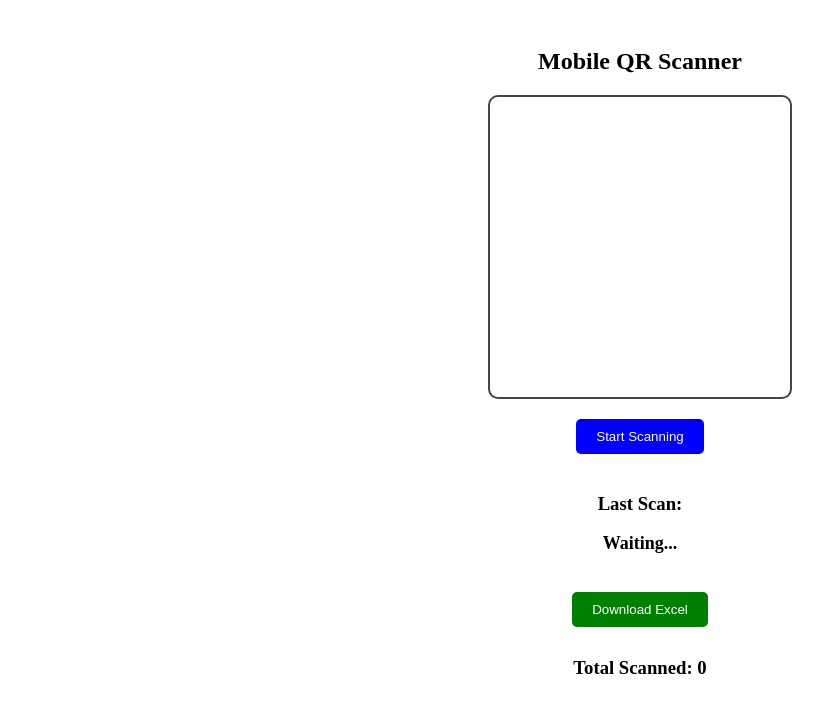
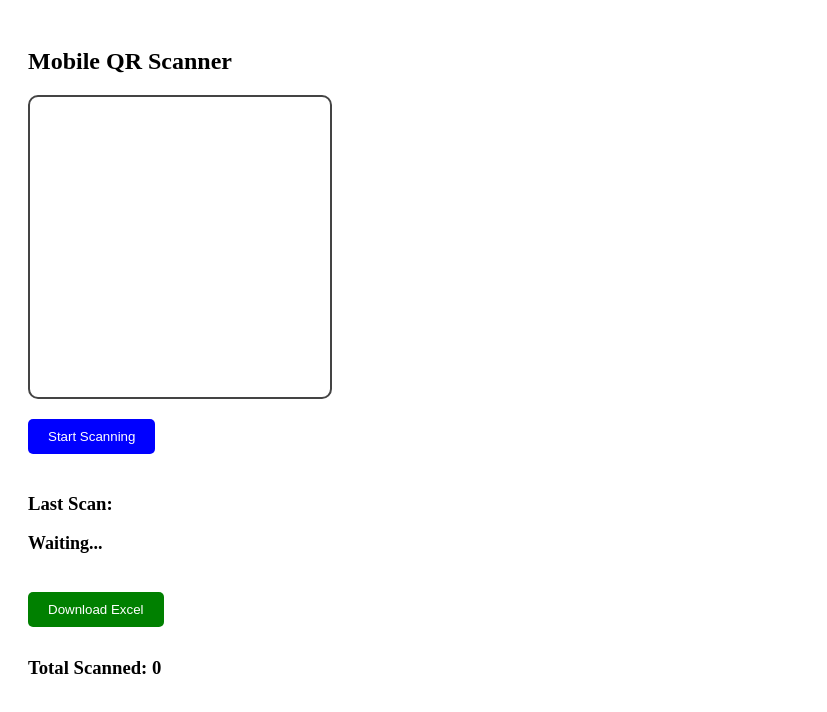
Before and after one commit to disit57186-alt/qrReader, a React (Vite) app: page / in a window 1280 px wide. Shown: the top 712 px of the page, without its empty margins (0-827 px from the left). Built offline with nearby package versions, Linux system fonts and the light colour scheme.

Commit message:
previsious code

```diff
--- a/src/QRScanner.jsx
+++ b/src/QRScanner.jsx
@@ -4,7 +4,7 @@ import { openDB } from "idb";
 import * as XLSX from "xlsx";
 import { saveAs } from "file-saver";
 
-export default function QRScanner({ qrBoxSize = 300, fps = 25 }) {
+export default function QRScanner({ qrBoxSize = 250, fps = 25 }) {
   const [history, setHistory] = useState([]);
   const [lastScan, setLastScan] = useState("");
   const [scanning, setScanning] = useState(false);
@@ -31,69 +31,54 @@ export default function QRScanner({ qrBoxSize = 300, fps = 25 }) {
     initDB();
   }, []);
 
-  // Start scanning
+  // Start scanning manually
   const startScanning = async () => {
     if (!dbRef.current) return;
-    if (scannerRef.current) return;
+    if (scannerRef.current) return; // already scanning
+
+    const scanner = new Html5Qrcode("qr-reader");
 
     try {
-      const cameras = await Html5Qrcode.getCameras();
-      if (!cameras || cameras.length === 0) {
-        alert("No camera found on device");
-        return;
-      }
-
-      // Prefer back camera
-      const backCamera = cameras.find((cam) =>
-        cam.label.toLowerCase().includes("back")
-      ) || cameras[0];
-
-      const scanner = new Html5Qrcode("qr-reader");
-
       await scanner.start(
-        { deviceId: { exact: backCamera.id } },
+        { facingMode: "environment" }, // use back camera
         { fps, qrbox: qrBoxSize },
         async (decodedText) => {
           if (!scannedSet.current.has(decodedText)) {
             scannedSet.current.add(decodedText);
+
             const entry = {
               value: decodedText,
               time: new Date().toLocaleString(),
             };
+
             await dbRef.current.add("scans", entry);
             setHistory((prev) => [entry, ...prev]);
             setLastScan(decodedText);
           }
-        }
+        },
+        (_error) => {}
       );
 
       scannerRef.current = scanner;
       setScanning(true);
     } catch (err) {
-      console.error(err);
-      alert(
-        "Camera start failed. Make sure you allow camera access and are on HTTPS."
-      );
+      console.error("Camera start failed:", err);
+      alert("Camera could not be started. Make sure your site is served via HTTPS and camera permissions are allowed.");
     }
   };
 
   // Stop scanning
   const stopScanning = () => {
     if (scannerRef.current) {
-      scannerRef.current
-        .stop()
-        .then(() => {
-          scannerRef.current = null;
-          setScanning(false);
-        })
-        .catch(() => {});
+      scannerRef.current.stop().then(() => {
+        scannerRef.current = null;
+        setScanning(false);
+      }).catch(() => {});
     }
   };
 
-  // Export scans to Excel
+  // Export to Excel
   const exportToExcel = () => {
-    if (!history.length) return;
-
     const worksheet = XLSX.utils.json_to_sheet(history);
     const workbook = XLSX.utils.book_new();
     XLSX.utils.book_append_sheet(workbook, worksheet, "Scanned Data");
@@ -112,16 +97,15 @@ export default function QRScanner({ qrBoxSize = 300, fps = 25 }) {
   };
 
   return (
-    <div style={{ padding: 20, textAlign: "center" }}>
+    <div style={{ padding: 20 }}>
       <h2>Mobile QR Scanner</h2>
 
       <div
         id="qr-reader"
         style={{
-          width: "100%",
-          maxWidth: qrBoxSize,
+          width: qrBoxSize,
           height: qrBoxSize,
-          margin: "20px auto",
+          marginBottom: 20,
           border: "2px solid #444",
           borderRadius: 10,
         }}
@@ -160,9 +144,7 @@ export default function QRScanner({ qrBoxSize = 300, fps = 25 }) {
       )}
 
       <h3>Last Scan:</h3>
-      <p style={{ fontSize: 18, fontWeight: "bold" }}>
-        {lastScan || "Waiting..."}
-      </p>
+      <p style={{ fontSize: 18, fontWeight: "bold" }}>{lastScan || "Waiting..."}</p>
 
       <button
         onClick={exportToExcel}
@@ -181,7 +163,7 @@ export default function QRScanner({ qrBoxSize = 300, fps = 25 }) {
 
       <h3 style={{ marginTop: 30 }}>Total Scanned: {history.length}</h3>
 
-      <ul style={{ textAlign: "left", maxWidth: "400px", margin: "20px auto" }}>
+      <ul>
         {history.map((item) => (
           <li key={item.id}>
             <b>{item.value}</b> – <i>{item.time}</i>
```
